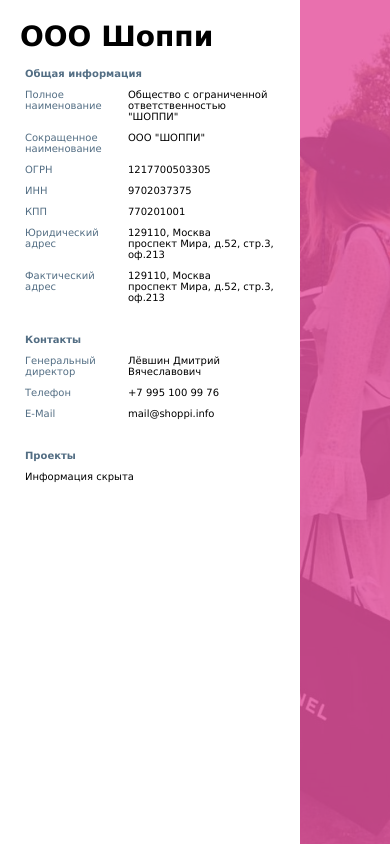
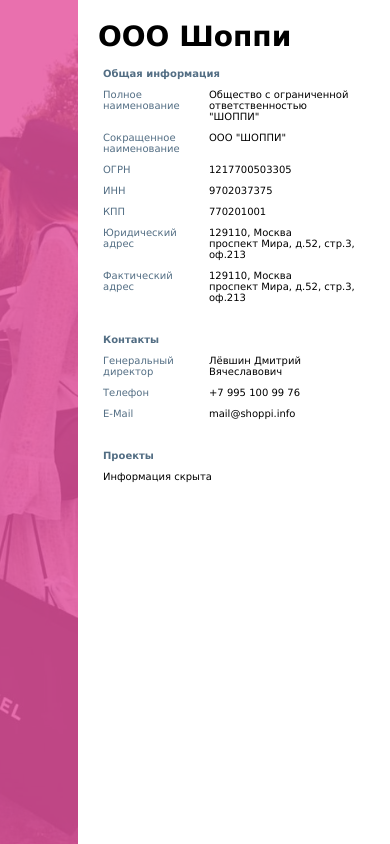
Before and after one commit to shoppiinfo/shoppi, a plain HTML site: page index.html in a window 390 px wide. Drawn offline with Linux system fonts and the light colour scheme.

Commit message:
Add files via upload

```diff
--- a/index.html
+++ b/index.html
@@ -1,14 +1,14 @@
 <!DOCTYPE html>
-<html lang="en">
+<html>
 <head>
-    <meta http-equiv="Content-Type" content="text/html; charset=UTF-8">
-    <title>Shoppi.Info</title>
-    <meta name="viewport" content="width=device-width, initial-scale=1">
-    <link rel="stylesheet" type="text/css" href="main.css">
-    <meta name="robots" content="noindex, follow">
+    <meta charset="utf-8" />
+    <title>SHOPPI.INFO</title>
+    <meta name="viewport" content="width=device-width, initial-scale=1.0" />
+    <link rel="stylesheet" href="main.css" />
 </head>
 <body>
     <div class="container">
+        <div class="bg" style=""></div>
         <div class="data">
             <h1>ООО Шоппи</h1>
             <table>
@@ -30,7 +30,6 @@
                 <tr><td colspan="2">Информация скрыта</td></tr>
             </table>
         </div>
-        <div class="bg" style=""></div>
     </div>
 </body>
 </html>
--- a/main.css
+++ b/main.css
@@ -6,12 +6,12 @@ body { background-color: #fff; color: #212529; font-family: Lucida Sans Unicode,
 p { font-size: 14px; color: #666; }
 
 .container { width: 100%; display: flex; flex-wrap: wrap; align-items: stretch; }
-.data { position: relative; width: 500px; min-height: 100vh; padding: 50px; background: #fff; }
-.bg { position: relative; z-index: 1; width: calc(100% - 500px); background-image: url(bg-01.jpg); background-repeat: no-repeat; background-position: center; background-size: cover; }
+.data { position: relative; width: 60%; min-height: 100vh; padding: 50px; background: #fff; }
+.bg { position: relative; z-index: 1; width: 40%; background-image: url(bg-01.jpg); background-repeat: no-repeat; background-position: center; background-size: cover; }
 .bg::before { content: ""; position: absolute; top: 0;left: 0; z-index: -1; display: block; width: 100%; height: 100%; background: #e8519e; opacity: .8; }
-@media(max-width: 520px) {
-    .data { width: 300px; padding: 20px; }
-    .bg { width: calc(100% - 300px); background-image: url(bg-01.jpg); background-repeat: no-repeat; background-position: center; background-size: cover; }
+@media(max-width: 640px) {
+    .data { width: 80%; padding: 20px; }
+    .bg { width: 20%; background-image: url(bg-01.jpg); background-repeat: no-repeat; background-position: center; background-size: cover; }
 
 }
 
```
